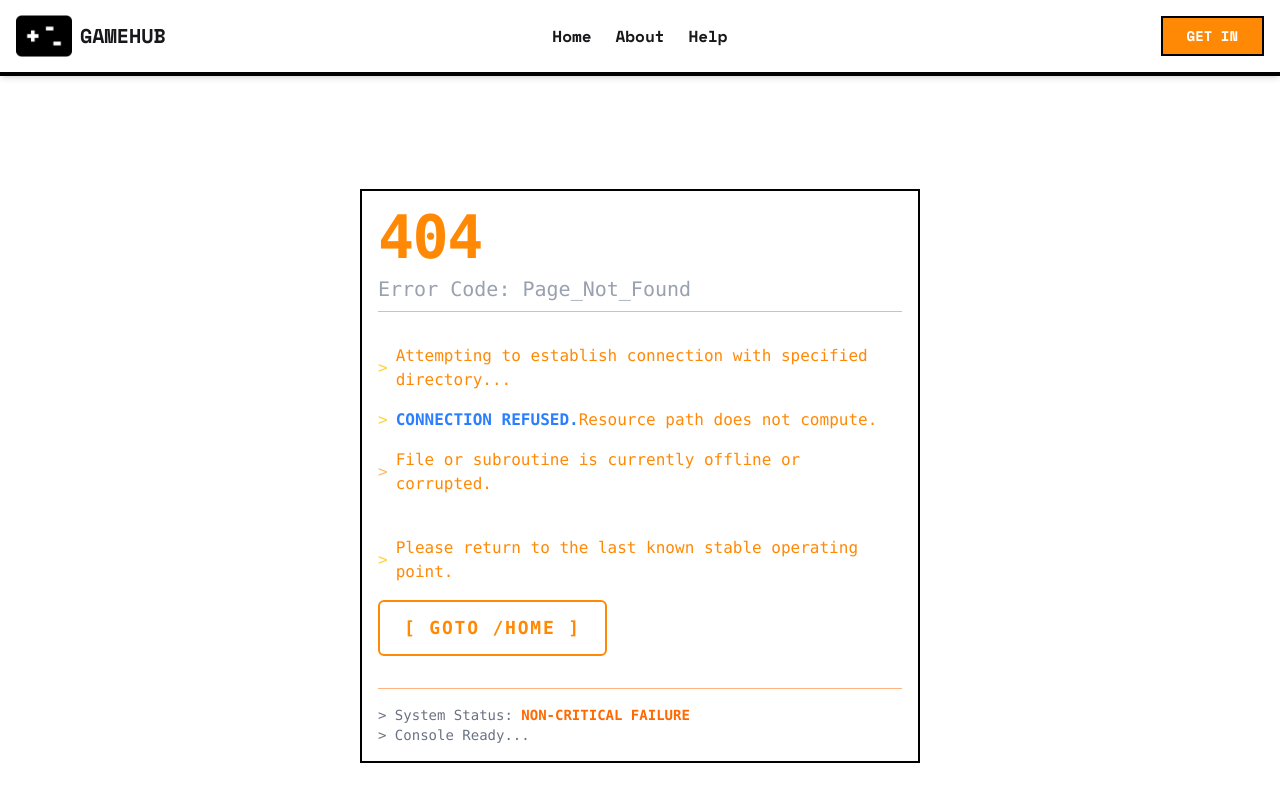
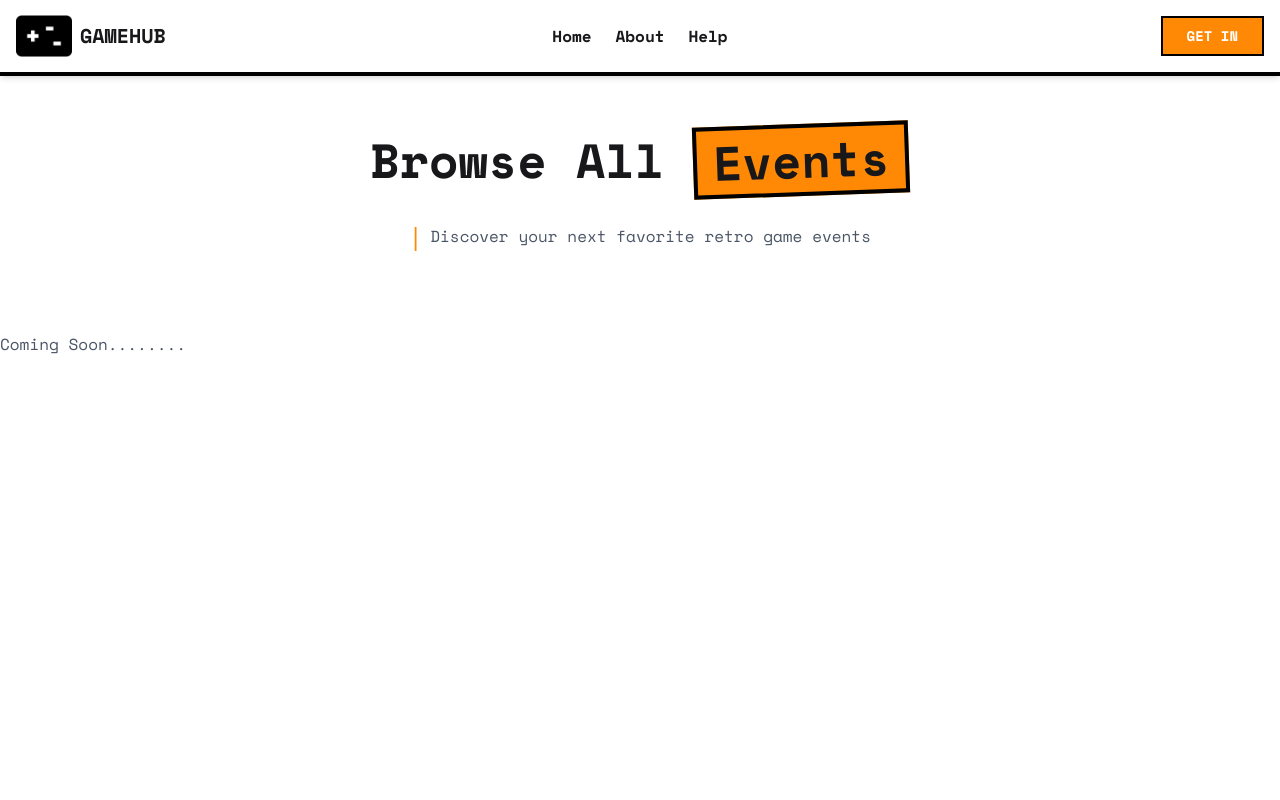
Before and after one commit to am-mahmud/retro-gamehub, a React (Vite) app: page /events in a window 1280 px wide. Shown: the top 800 px of the page. Built offline with nearby package versions, Linux system fonts and the light colour scheme; no server answers.

Commit message:
Multiple pages added

```diff
--- a/src/pages/AllGames/AllGames.jsx
+++ b/src/pages/AllGames/AllGames.jsx
@@ -35,23 +35,7 @@ const AllGames = () => {
 
             {loading && <Loader />}
 
-            {/* Hero Section */}
-            <div className="relative py-12 px-4 mb-8">
-                {/* Grid Background */}
-                <div className="absolute inset-0 -z-10">
-                    <div
-                        className="w-full h-full"
-                        style={{
-                            backgroundImage: `
-                                linear-gradient(to right, #00D9FF 1px, transparent 1px),
-                                linear-gradient(to bottom, #00D9FF 1px, transparent 1px)
-                            `,
-                            backgroundSize: '40px 40px'
-                        }}
-                    ></div>
-                    <div className="absolute inset-0 bg-linear-to-b from-white via-white/50 to-white/90"></div>
-                </div>
-
+            <div className="py-12 px-4 mb-8">
                 <div className="max-w-7xl mx-auto text-center space-y-6">
                     <h1 className="text-4xl md:text-5xl font-bold space-mono">
                         Browse All{" "}
--- /dev/null
+++ b/src/pages/Blogs/Blogs.jsx
@@ -0,0 +1,33 @@
+import React from 'react';
+
+const Blogs = () => {
+    return (
+        <div>
+            <div className="py-12 px-4 mb-8">
+                <div className="max-w-7xl mx-auto text-center space-y-6">
+                    <h1 className="text-4xl md:text-5xl font-bold space-mono">
+                        Browse All{" "}
+                        <span className="bg-orange-400 px-4 py-2 border-4 border-black inline-block transform -rotate-2">
+                            News
+                        </span>
+                    </h1>
+
+                    <div className="flex items-center gap-2 justify-center">
+                        <p className="text-orange-400 text-2xl"> | </p>
+                        <p className="text-gray-600 space-mono">
+                            Discover your next favorite retro game topics
+                        </p>
+                    </div>
+                </div>
+            </div>
+
+            <div>
+                <p className="text-gray-600 space-mono">
+                    Coming Soon........
+                </p>
+            </div>
+        </div>
+    );
+};
+
+export default Blogs;
--- a/src/pages/Developer/Developer.jsx
+++ b/src/pages/Developer/Developer.jsx
@@ -24,7 +24,6 @@ const Developer = () => {
                         </p>
                     </div>
 
-                   =
                     <div className="pt-4">
                         <button
                             className="px-8 py-4 text-xl font-bold border-4 border-black
--- /dev/null
+++ b/src/pages/Events/Events.jsx
@@ -0,0 +1,33 @@
+import React from 'react';
+
+const Events = () => {
+    return (
+         <div>
+            <div className="py-12 px-4 mb-8">
+                <div className="max-w-7xl mx-auto text-center space-y-6">
+                    <h1 className="text-4xl md:text-5xl font-bold space-mono">
+                        Browse All{" "}
+                        <span className="bg-orange-400 px-4 py-2 border-4 border-black inline-block transform -rotate-2">
+                            Events
+                        </span>
+                    </h1>
+
+                    <div className="flex items-center gap-2 justify-center">
+                        <p className="text-orange-400 text-2xl"> | </p>
+                        <p className="text-gray-600 space-mono">
+                            Discover your next favorite retro game events
+                        </p>
+                    </div>
+                </div>
+            </div>
+
+            <div>
+                <p className="text-gray-600 space-mono">
+                    Coming Soon........
+                </p>
+            </div>
+        </div>
+    );
+};
+
+export default Events;
--- a/src/pages/Help/Help.jsx
+++ b/src/pages/Help/Help.jsx
@@ -7,7 +7,7 @@ const Help = () => {
         <div className="bg-white">
             <title>Help Center - GameHub</title>
 
-            <section className="relative min-h-[50vh] px-8 md:px-14 mt-10 mb-16">
+            <section className="min-h-[50vh] px-8 md:px-14 mt-10 mb-16">
 
                 <div className="max-w-4xl mx-auto text-center space-y-8">
                     <div className="flex justify-center mb-6">
--- a/src/routes/routes.jsx
+++ b/src/routes/routes.jsx
@@ -15,6 +15,8 @@ import UpdateProfile from "../pages/Profile/UpdateProfile";
 import PageWrapper from "../components/PageWrapper/PageWrapper";
 import Help from "../pages/Help/Help";
 import Career from "../pages/Career/Career";
+import Blogs from "../pages/Blogs/Blogs";
+import Events from "../pages/Events/Events";
 
 const router = createBrowserRouter([
     {
@@ -37,6 +39,26 @@ const router = createBrowserRouter([
 
                     <PageWrapper>
                         <About></About>
+                    </PageWrapper>
+
+            },
+             {
+                path: '/blogs',
+
+                element:
+
+                    <PageWrapper>
+                      <Blogs></Blogs>
+                    </PageWrapper>
+
+            },
+             {
+                path: '/events',
+
+                element:
+
+                    <PageWrapper>
+                       <Events></Events>
                     </PageWrapper>
 
             },
```
